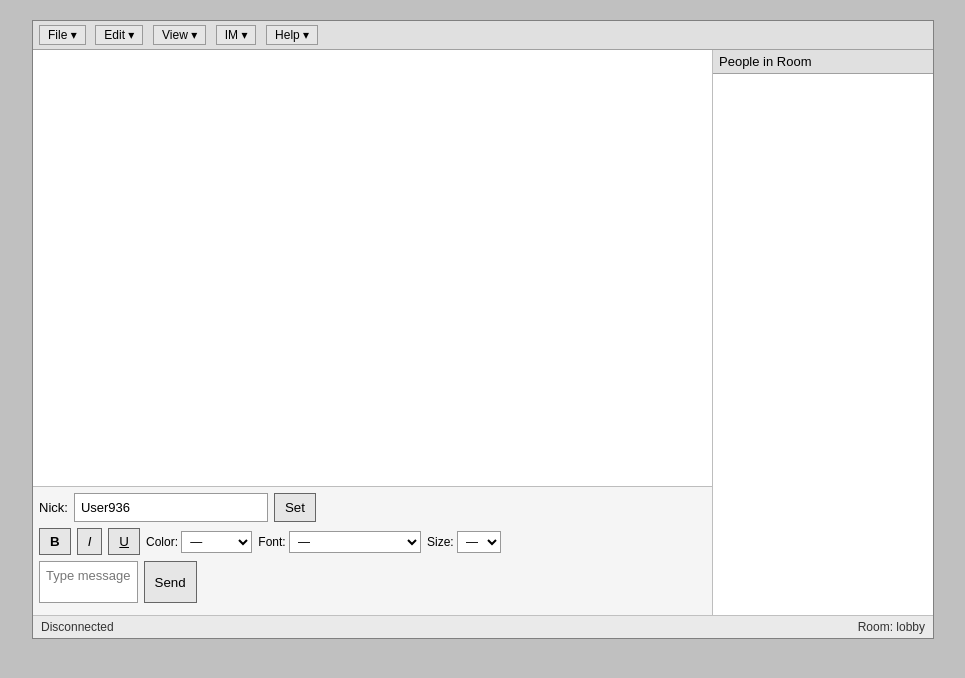
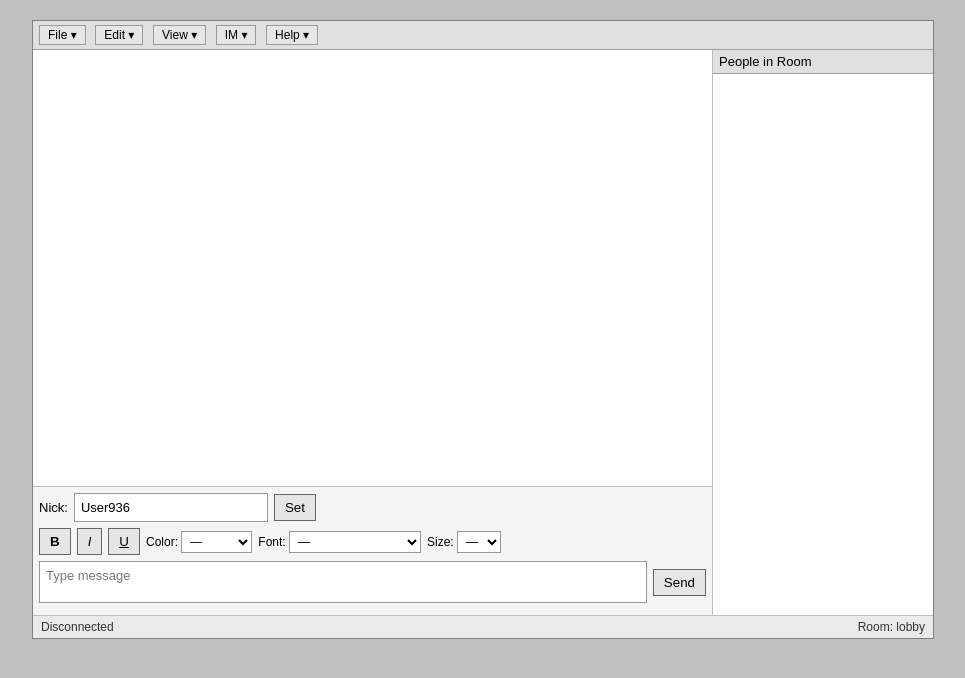
Before and after one commit to Catofminerva/Catofminerva.github.io, a Jekyll site: the page chat.html, which Jekyll copies as it is, in a window 1280 px wide. Shown: the top 678 px of the page, without its empty margins (157-1122 px from the left). Built offline with Jekyll 4.4.1, drawn with Linux system fonts in a browser that asks for light colours.

Commit message:
Update chat.html

```diff
--- a/chat.html
+++ b/chat.html
@@ -15,7 +15,7 @@
     #log { height:420px; overflow-y:auto; padding:8px; font:13px "Courier New", Courier, monospace; white-space:pre-wrap; word-break:break-word; }
     .sys { color:#666; }
     .inputbar { padding:6px; background:#f5f5f5; border-top:1px solid #bdbdbd; }
-    .row { display:flex; gap:6px; margin-bottom:6px; }
+.row { display:flex; gap:6px; margin-bottom:6px; align-items: center; }
     input[type="text"] { flex:1; padding:6px; border:1px solid #999; background:#fff; color:#000; font:13px Arial, Helvetica, sans-serif; }
     input[name="nick"] { flex:0 0 180px; }
     button { padding:5px 10px; border:1px solid #666; background:#e6e6e6; cursor:pointer; }
@@ -38,9 +38,18 @@
     #log .hilite { background:#fff59d; }
     .hidden { display:none !important; }
 
-  .edit{
-  min-height:28px; border:1px solid #999; background:#fff; padding:6px;
-  white-space:pre-wrap; word-break:break-word; outline:none; overflow-y:auto;
+.edit{
+  flex: 1;
+  height: 42px;          /* fixed default height (tweak to taste) */
+  max-height: 120px;     /* never grow beyond this */
+  overflow-y: auto;      /* scroll inside instead of expanding */
+  border: 1px solid #999;
+  background: #fff;
+  padding: 6px;
+  white-space: pre-wrap;
+  word-break: break-word;
+  outline: none;
+  box-sizing: border-box;
 }
 /* placeholder */
 .edit:empty:before{ content: attr(data-ph); color:#777; }
```
